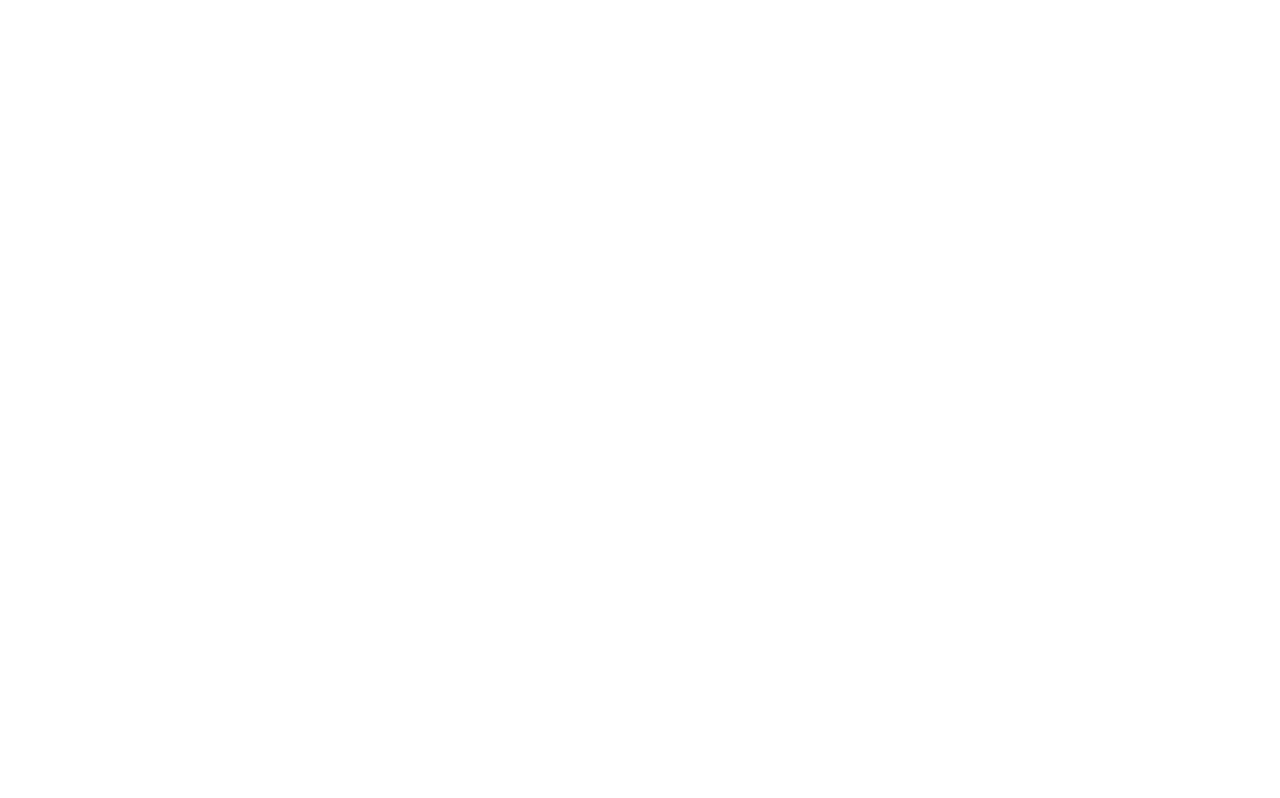
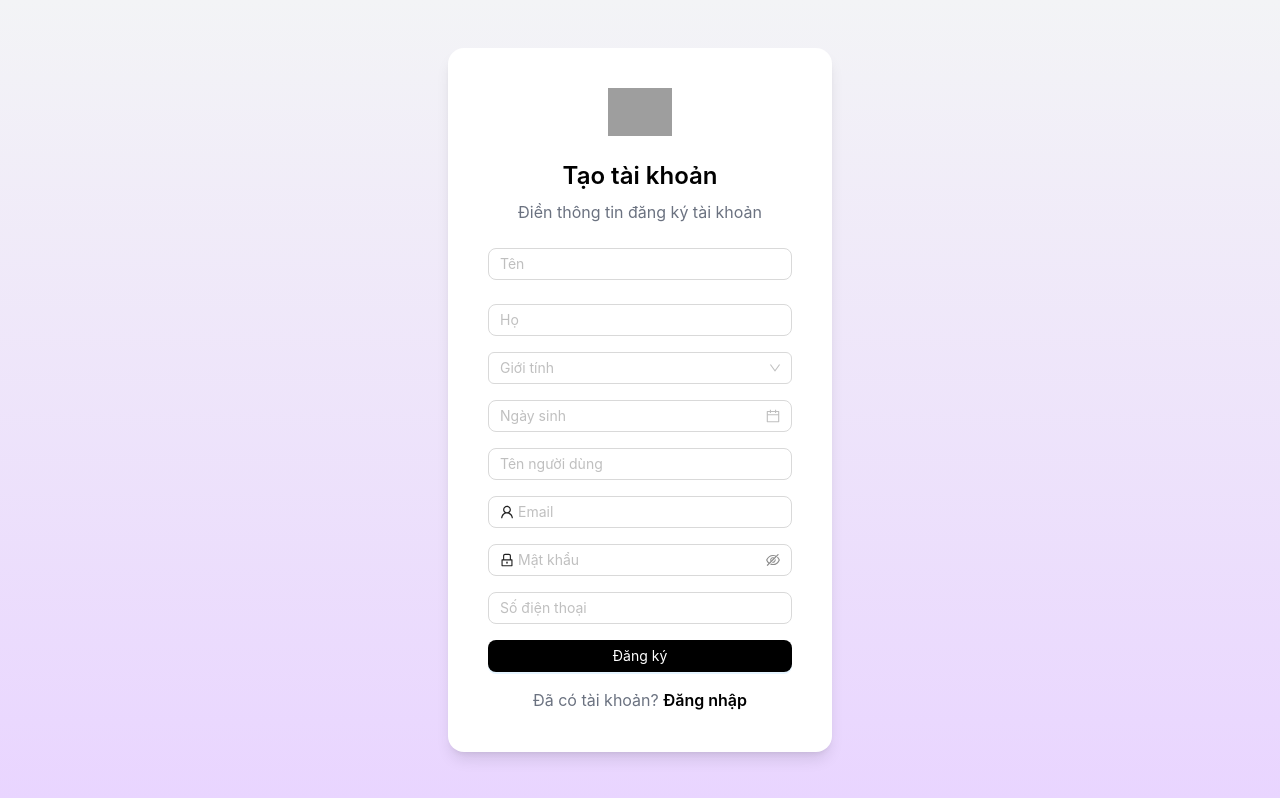
Before and after one commit to EdgynCode/iot-web, a React (Create React App) app in the folder client/: page /register in a window 1280 px wide. Before the commit this address had no page. Built offline with nearby package versions, Linux system fonts and the light colour scheme; grey boxes are pictures that could not be loaded.

Commit message:
add register page

```diff
--- a/client/package.json
+++ b/client/package.json
@@ -9,6 +9,7 @@
     "@testing-library/user-event": "^13.5.0",
     "antd": "^5.21.5",
     "axios": "^1.7.7",
+    "dayjs": "^1.11.13",
     "react": "^18.3.1",
     "react-dom": "^18.3.1",
     "react-icons": "^5.3.0",
--- a/client/src/App.js
+++ b/client/src/App.js
@@ -12,6 +12,7 @@
   Students,
   StudentDetail,
   Login,
+  Register,
 } from "./pages";
 
 function App() {
@@ -23,6 +24,7 @@
         <Route path="/" element={<Navigate to="/home" />} />
         <Route path="/home" element={<Home username={username} />} />
         <Route path="/login" element={<Login setUsername={setUsername} />} />
+        <Route path="/register" element={<Register />} />
         <Route path="/lessons" element={<Lessons />} />
         <Route path="/lesson-detail" element={<LessonDetail />} />
         <Route path="/students" element={<Students />} />
--- a/client/src/pages/index.js
+++ b/client/src/pages/index.js
@@ -4,3 +4,4 @@
 export { default as Students } from "./students";
 export { default as StudentDetail } from "./student-detail";
 export { default as Login } from "./login";
+export { default as Register } from "./register";
--- a/client/src/pages/login.js
+++ b/client/src/pages/login.js
@@ -84,12 +84,12 @@
           </Form.Item>
         </Form>
 
-        {/* <div className="text-center text-gray-500 mt-4">
+        <div className="text-center text-gray-500 mt-4">
           Chưa có tài khoản?{" "}
-          <a href="#" className="font-semibold text-black">
+          <a href="/register" className="font-semibold text-black">
             Đăng kí
           </a>
-        </div> */}
+        </div>
       </div>
     </div>
   );
--- /dev/null
+++ b/client/src/pages/register.js
@@ -0,0 +1,157 @@
+import React, { useState } from "react";
+import { Form, Input, Button, DatePicker, Select, message } from "antd";
+import axios from "axios";
+import { useNavigate } from "react-router-dom";
+import { UserOutlined, LockOutlined } from "@ant-design/icons";
+import dayjs from "dayjs";
+
+const { Option } = Select;
+
+const Register = () => {
+  const [loading, setLoading] = useState(false);
+  const navigate = useNavigate();
+
+  const onFinish = async (values) => {
+    setLoading(true);
+    try {
+      const response = await axios.post("http://localhost:3050/api/register", {
+        firstName: values.firstName,
+        lastName: values.lastName,
+        gender: values.gender,
+        doB: values.doB.format("YYYY-MM-DD"),
+        userName: values.userName,
+        email: values.email,
+        password: values.password,
+        phoneNumber: values.phoneNumber,
+      });
+
+      message.success("Đăng ký thành công!");
+      navigate("/login");
+    } catch (error) {
+      message.error("Đăng ký thất bại. Vui lòng thử lại.");
+      console.error("Registration failed:", error);
+    } finally {
+      setLoading(false);
+    }
+  };
+
+  return (
+    <div className="flex justify-center items-center min-h-screen bg-gradient-to-b from-gray-100 to-purple-200">
+      <div className="bg-white p-10 rounded-2xl shadow-lg w-96">
+        <div className="flex justify-center mb-6">
+          <img src="logo.png" alt="Logo" className="w-16" />
+        </div>
+        <h1 className="text-2xl font-semibold text-center mb-2">
+          Tạo tài khoản
+        </h1>
+        <p className="text-center text-gray-500 mb-6">
+          Điền thông tin đăng ký tài khoản
+        </p>
+
+        <Form name="register" onFinish={onFinish} className="space-y-4">
+          <Form.Item
+            name="firstName"
+            rules={[{ required: true, message: "Vui lòng nhập tên!" }]}
+          >
+            <Input placeholder="Tên" className="rounded-lg" />
+          </Form.Item>
+
+          <Form.Item
+            name="lastName"
+            rules={[{ required: true, message: "Vui lòng nhập họ!" }]}
+          >
+            <Input placeholder="Họ" className="rounded-lg" />
+          </Form.Item>
+
+          <Form.Item
+            name="gender"
+            rules={[{ required: true, message: "Vui lòng chọn giới tính!" }]}
+          >
+            <Select placeholder="Giới tính" className="rounded-lg">
+              <Option value="male">Nam</Option>
+              <Option value="female">Nữ</Option>
+              <Option value="other">Khác</Option>
+            </Select>
+          </Form.Item>
+
+          <Form.Item
+            name="doB"
+            rules={[{ required: true, message: "Vui lòng chọn ngày sinh!" }]}
+          >
+            <DatePicker
+              placeholder="Ngày sinh"
+              format="YYYY-MM-DD"
+              className="rounded-lg w-full"
+            />
+          </Form.Item>
+
+          <Form.Item
+            name="userName"
+            rules={[
+              { required: true, message: "Vui lòng nhập tên người dùng!" },
+            ]}
+          >
+            <Input placeholder="Tên người dùng" className="rounded-lg" />
+          </Form.Item>
+
+          <Form.Item
+            name="email"
+            rules={[
+              {
+                required: true,
+                type: "email",
+                message: "Vui lòng nhập email hợp lệ!",
+              },
+            ]}
+          >
+            <Input
+              prefix={<UserOutlined className="site-form-item-icon" />}
+              placeholder="Email"
+              className="rounded-lg"
+            />
+          </Form.Item>
+
+          <Form.Item
+            name="password"
+            rules={[{ required: true, message: "Vui lòng nhập mật khẩu!" }]}
+          >
+            <Input.Password
+              prefix={<LockOutlined className="site-form-item-icon" />}
+              placeholder="Mật khẩu"
+              className="rounded-lg"
+            />
+          </Form.Item>
+
+          <Form.Item
+            name="phoneNumber"
+            rules={[
+              { required: true, message: "Vui lòng nhập số điện thoại!" },
+            ]}
+          >
+            <Input placeholder="Số điện thoại" className="rounded-lg" />
+          </Form.Item>
+
+          <Form.Item>
+            <Button
+              type="primary"
+              htmlType="submit"
+              className="w-full bg-black text-white hover:bg-gray-800 rounded-lg"
+              loading={loading}
+            >
+              Đăng ký
+            </Button>
+          </Form.Item>
+        </Form>
+
+        <div className="text-center text-gray-500 mt-4">
+          Đã có tài khoản?{" "}
+          <a href="/login" className="font-semibold text-black">
+            Đăng nhập
+          </a>
+        </div>
+      </div>
+    </div>
+  );
+};
+
+export default Register;
```
Also changed, not shown: 1 other file (tests, documents, lock files or other folders).
